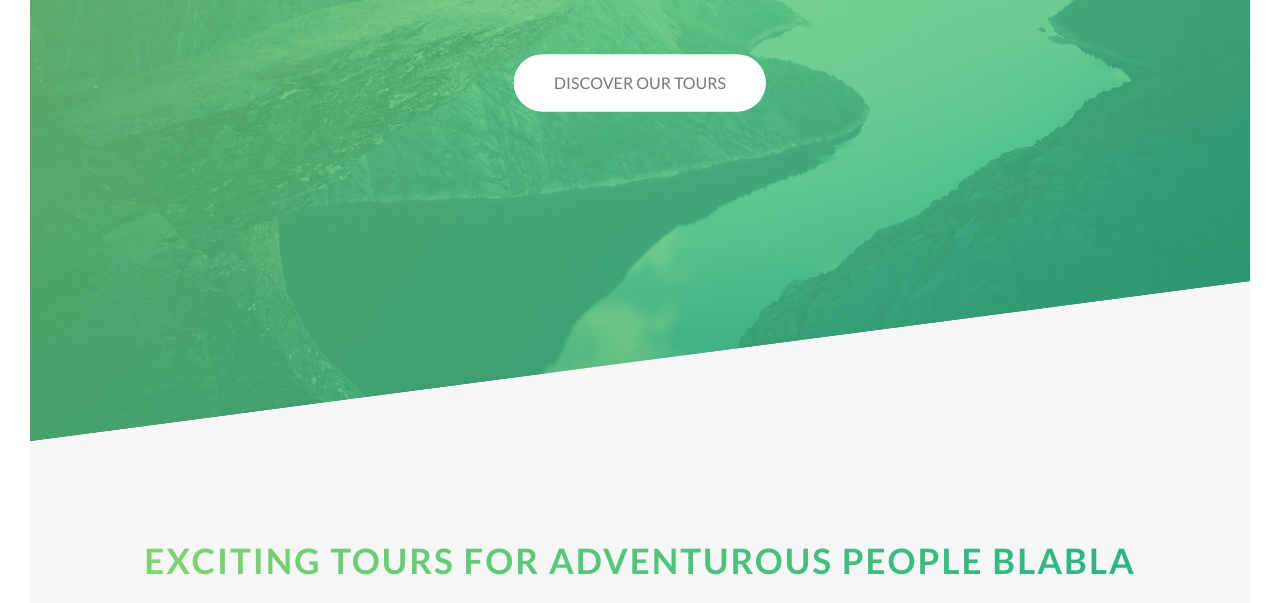
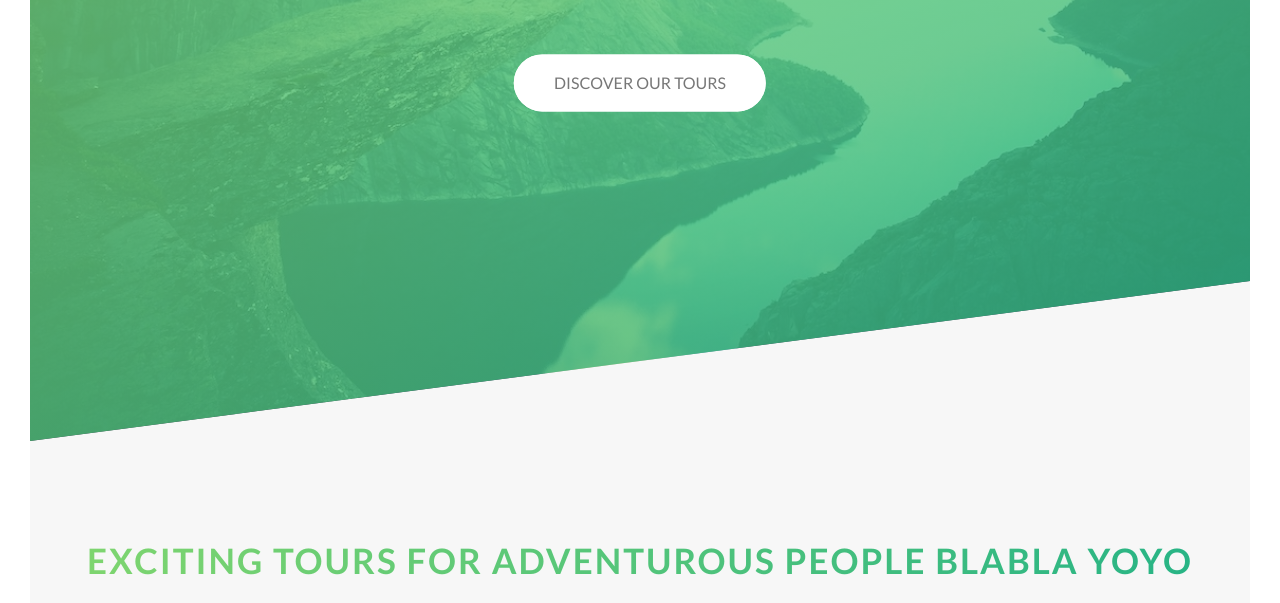
Before and after one commit to nivohana/travel-company-landing-page-design, a website: page index.html in a window 1280 px wide. Shown: the part 349-952 px from the top of the page. Drawn offline with Linux system fonts and the light colour scheme.

Commit message:
third commit

```diff
--- a/index.html
+++ b/index.html
@@ -56,7 +56,7 @@
                 <div class="u-center-text u-margin-bottom-big">
                     <h2 class="heading-secondary">
                         Exciting tours for adventurous people
-                        blabla
+                        blabla yoyo
                     </h2>
                 </div>
 
```
